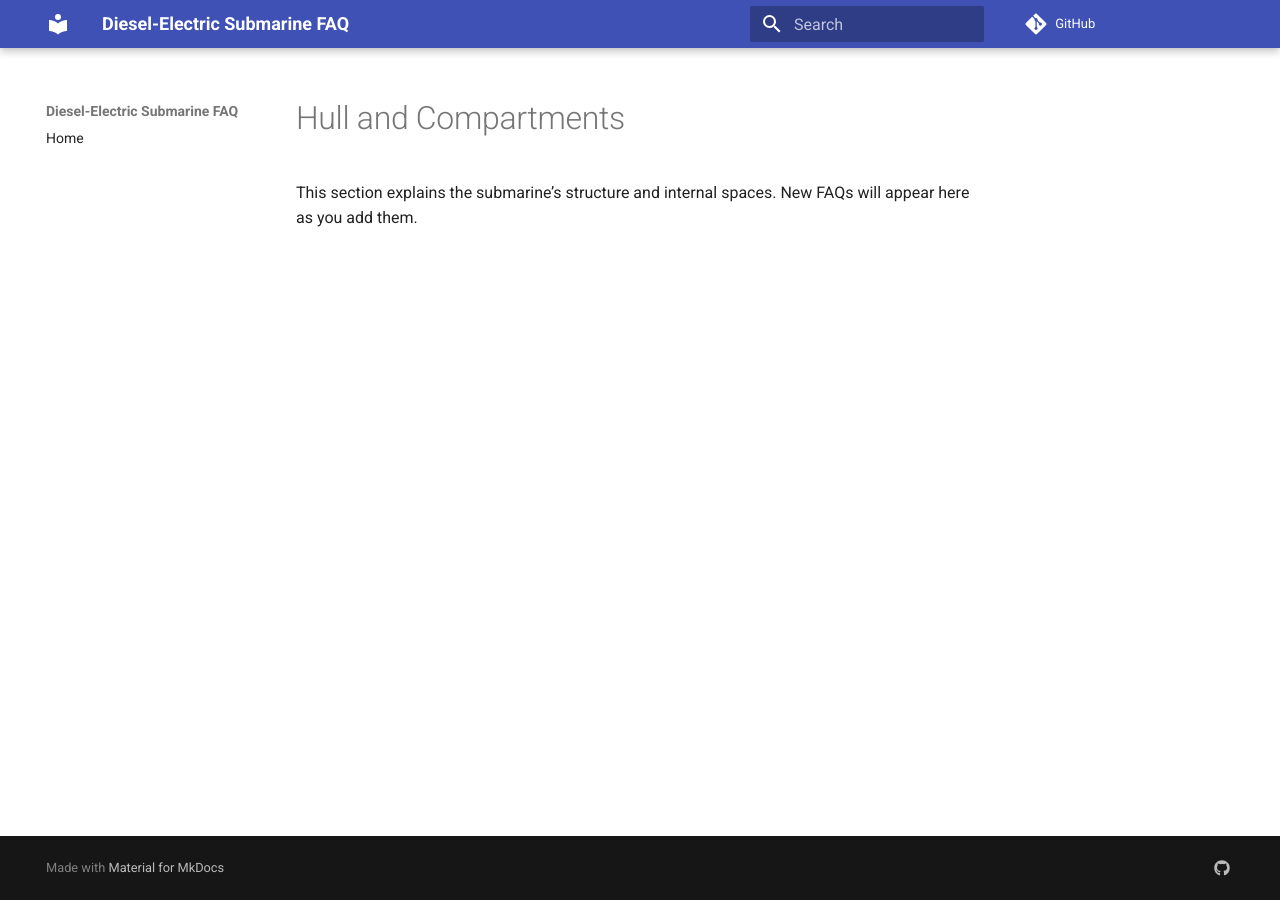
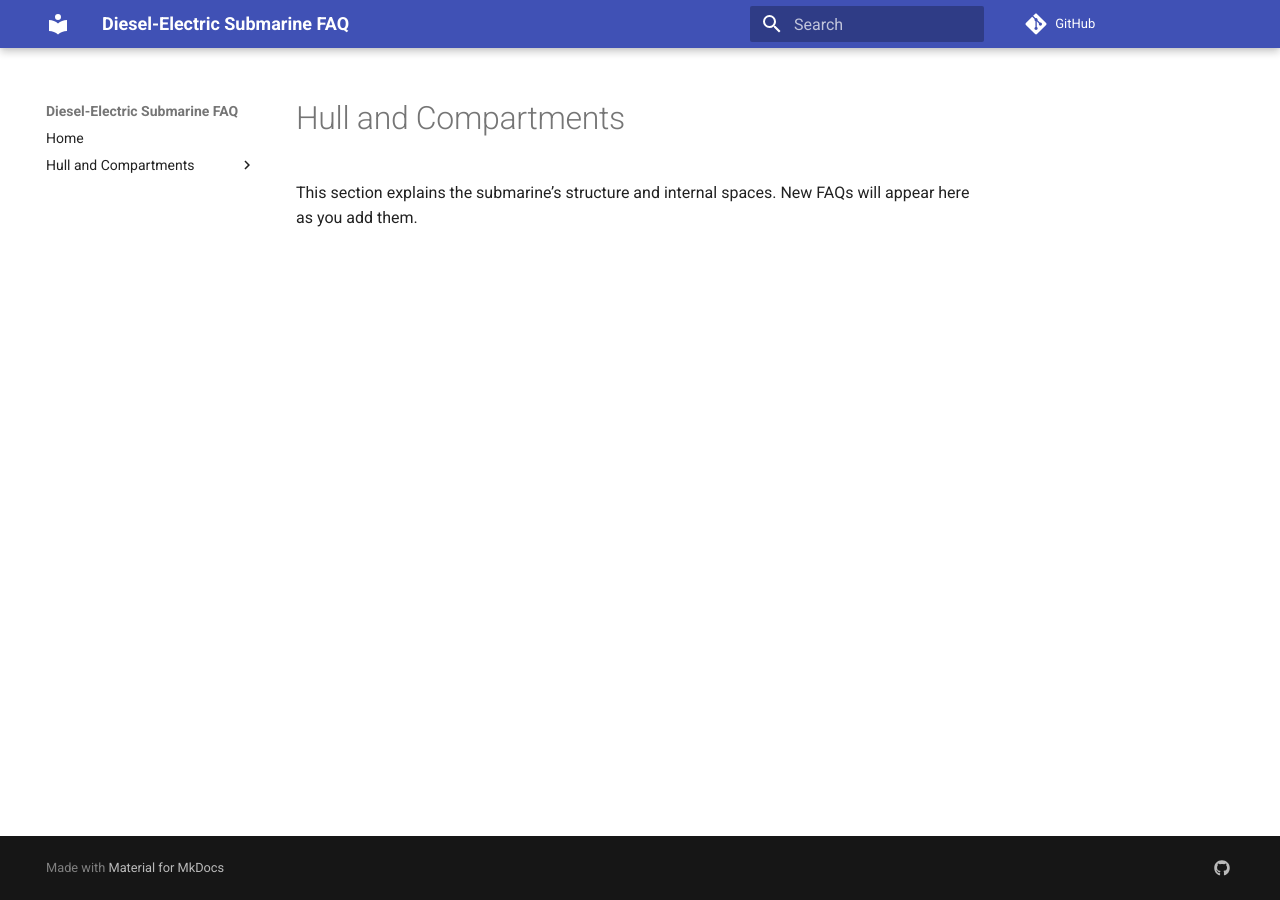
Before and after one commit to igreisman/diesel-sub-faq, an MkDocs documentation site: the page built from docs/hull-and-compartments/index.md, in a window 1280 px wide. Built offline with MkDocs 1.6.1 and Material for MkDocs 9.7.7, drawn with Linux system fonts in a browser that asks for light colours; comment, search, counter and statistics services are not loaded.

Commit message:
Update mkdocs.yml

```diff
--- a/mkdocs.yml
+++ b/mkdocs.yml
@@ -50,3 +50,5 @@ extra:
 
 nav:
   - Home: index.md
+  - Hull and Compartments:
+      - Overview: hull-and-compartments/_index.md
```
